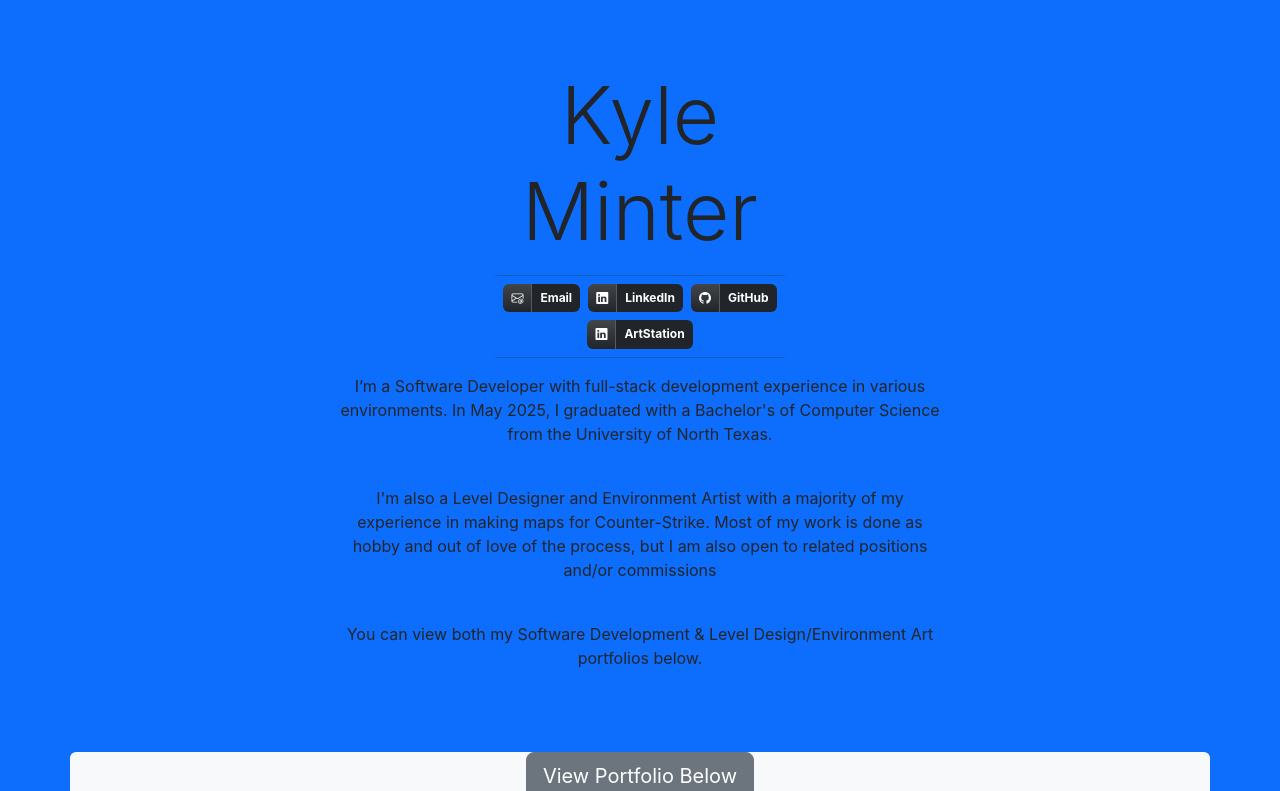
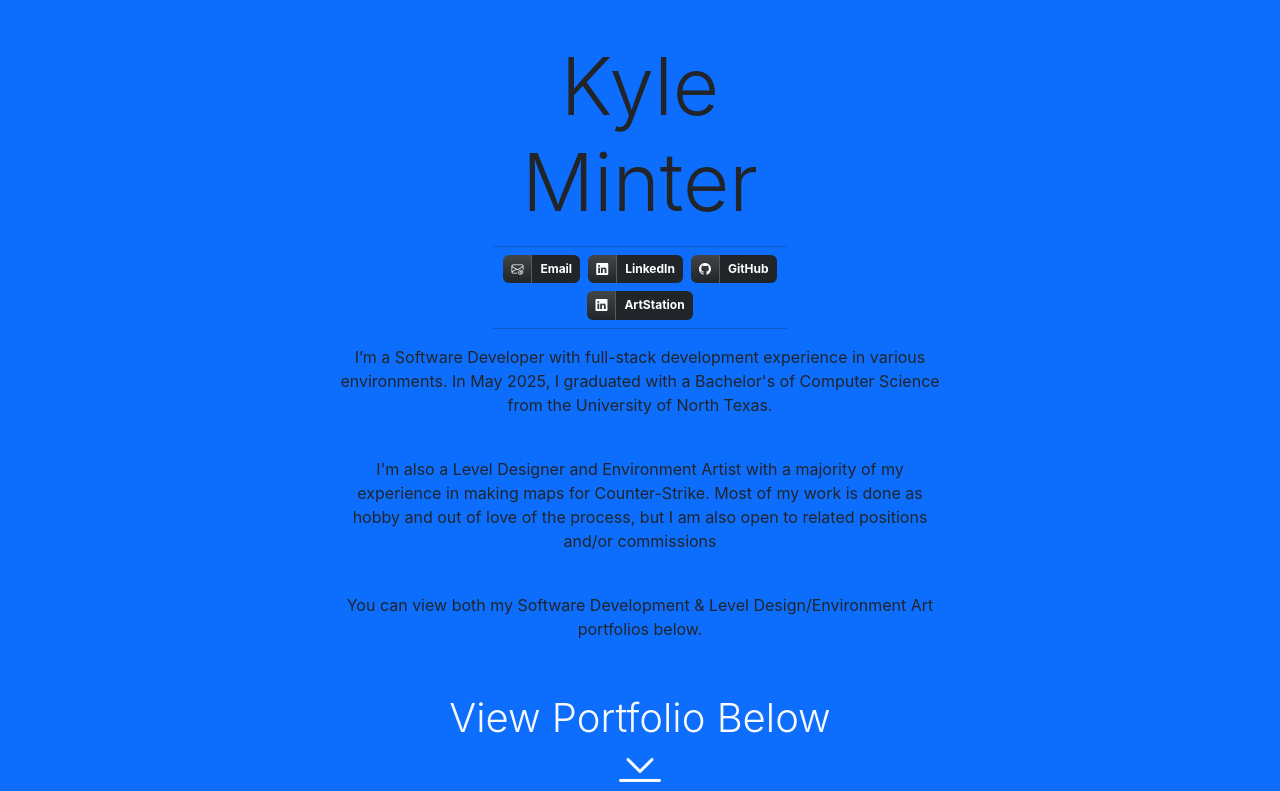
Before and after one commit to KyleMinter/KyleMinter.github.io, a React (Create React App) app: page / in a window 1280 px wide. Shown: the top 791 px of the page. Built offline with nearby package versions, Linux system fonts and the light colour scheme.

Commit message:
Styling on the bio footer

```diff
--- a/public/index.html
+++ b/public/index.html
@@ -36,7 +36,7 @@
     -->
     <title>React App</title>
   </head>
-  <body>
+  <body style="overflow-x: hidden;">
     <noscript>You need to enable JavaScript to run this app.</noscript>
     <div id="root"></div>
     <!--
--- a/src/App.js
+++ b/src/App.js
@@ -7,7 +7,9 @@ function App() {
   return (
     <div className="App">
       <BioPage />
-      <PortfolioTabs id="portfolio_tabs" />
+      <div id="portfolio_tabs">
+        <PortfolioTabs/>
+      </div>
     </div>
   );
 }
--- a/src/bio_page/BioPage.js
+++ b/src/bio_page/BioPage.js
@@ -8,14 +8,14 @@ import BioPageFooter from './BioPageFooter';
 export default function BioPage()
 {
     return (
-        <Container fluid className="vh-100 d-flex flex-column bg-primary">
+        <Container fluid className="vh-100 d-flex flex-column bg-primary px-0">
             <Row className="flex-grow-1">
                 <Col className="align-self-center">
                     <BioPageContent/>
                 </Col>
             </Row>
 
-                <BioPageFooter/>
+            <BioPageFooter/>
         </Container>
     );
 }
--- a/src/bio_page/BioPageFooter.js
+++ b/src/bio_page/BioPageFooter.js
@@ -1,20 +1,23 @@
-import React from 'react';
-import Container from 'react-bootstrap/Container';
-import Button from 'react-bootstrap/Button';
+import React, {useState} from 'react';
 
 
 export default function BioPageFooter()
 {
+    const [hovered, setHovered] = useState(false);
+
     return (
-        <Container className="bg-light rounded-2">
-            <Button
-                variant="secondary"
-                size="lg"
-                href="portfolio_tabs"
+        <a href="#portfolio_tabs" className="text-decoration-none">
+            <div
+                onMouseEnter={() => setHovered(true)}
+                onMouseLeave={() => setHovered(false)}
+                className=
+                {
+                    (hovered) ? "bg-gradient text-light" : "text-light"
+                }
             >
-                View Portfolio Below
-            </Button>
-        </Container>
-
+                <h2 className="display-6 my-0">View Portfolio Below</h2>
+                <i class="display-5 my-0 bi bi-chevron-bar-down"/>
+            </div>
+        </a>
     );
 }
```
